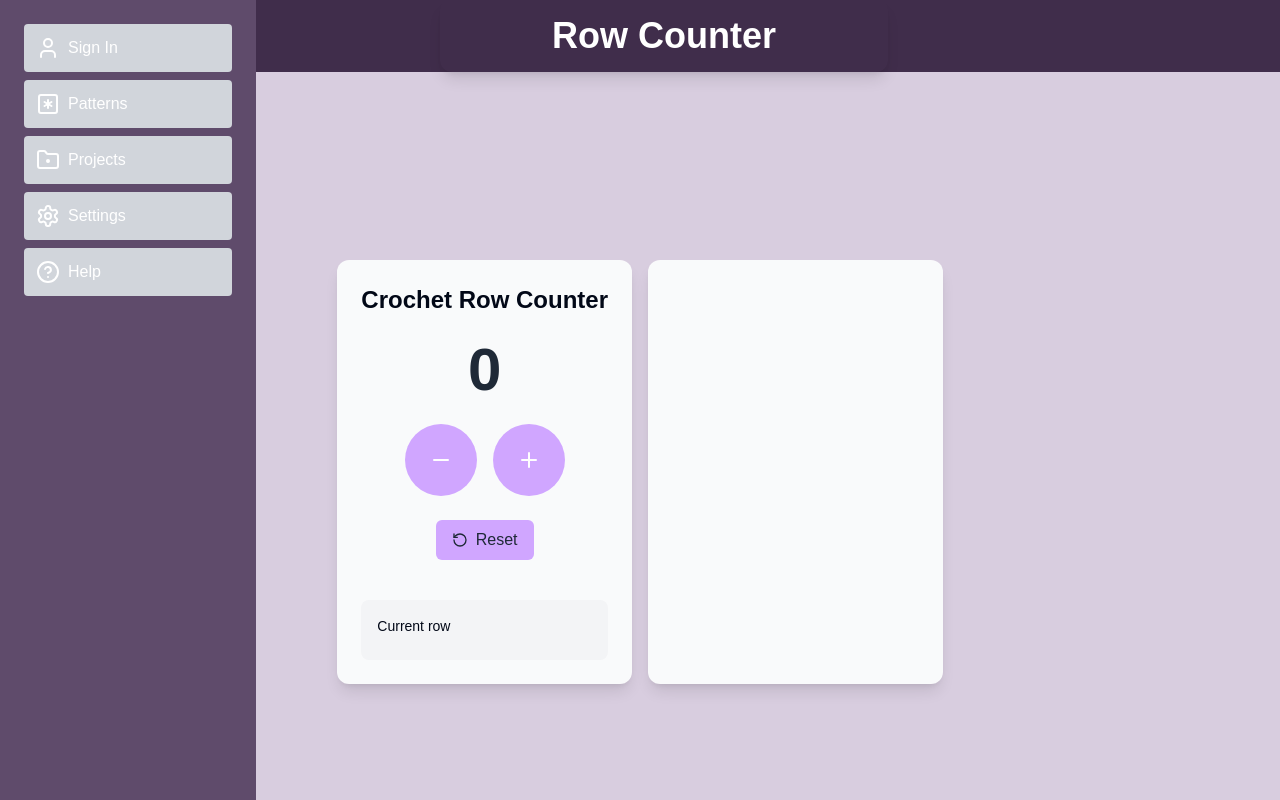
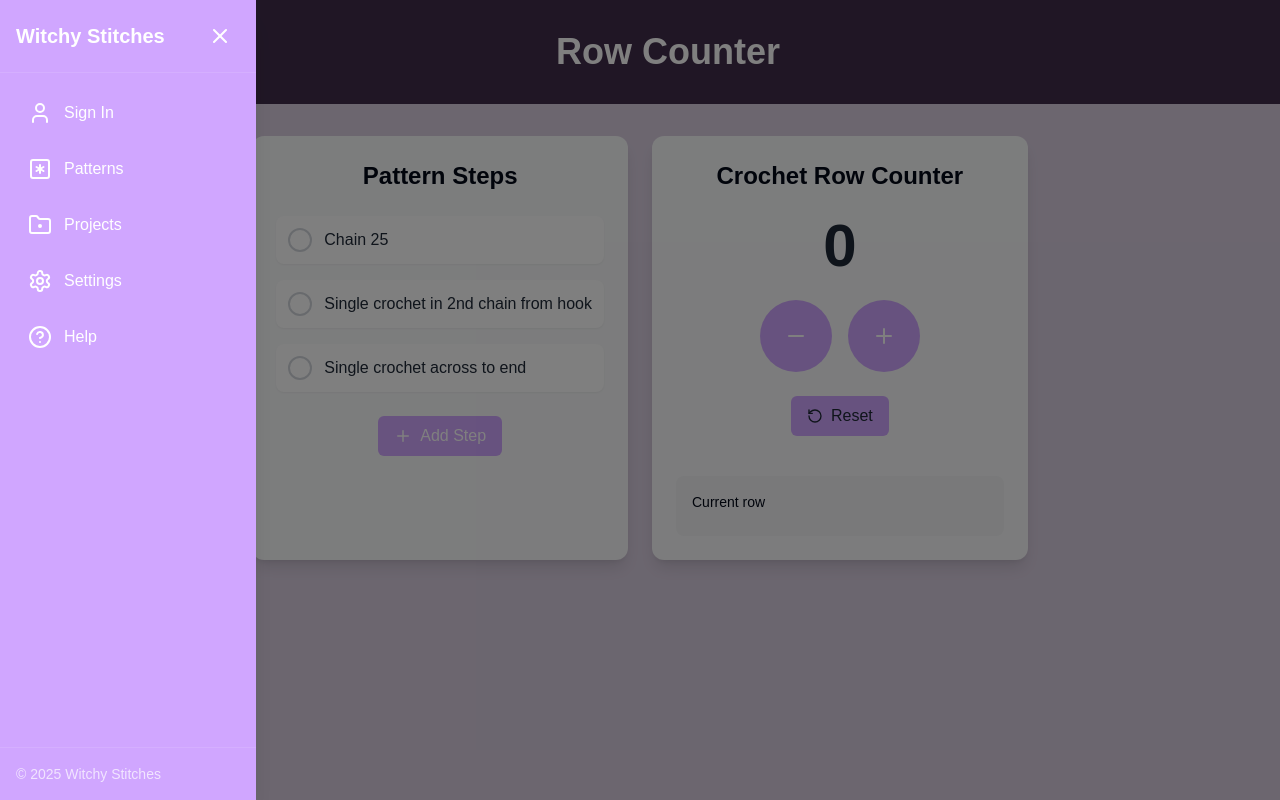
Before and after one commit to Eveft03/Row-Counter, a Next.js app: page / in a window 1280 px wide. Both pictures are taken after a click on the button 24 px from the left and 36 px from the top of the page. Built offline with nearby package versions, Linux system fonts and the light colour scheme.

Commit message:
refactor layout and Navbar component, enhance pattern steps with add and toggle functionality

```diff
--- a/src/app/layout.tsx
+++ b/src/app/layout.tsx
@@ -28,7 +28,7 @@ export default function RootLayout({
       <body
         className={`${geistSans.variable} ${geistMono.variable} antialiased`}
       >
-        <main className="h-screen w-screen bg-mycolor-light-bg overflow-hidden">
+        <main className="h-screen w-screen bg-mycolor-light-bg">
           <Header />
           {children}
         </main>
--- a/src/app/page.tsx
+++ b/src/app/page.tsx
@@ -1,13 +1,12 @@
 import Counter from "@/components/counter";
-import { Menu } from "@/components/menu";
 import { Steps } from "@/components/patternSteps";
 
 export default function Home() {
   return (
-    <main className="h-screen w-screen bg-mycolor-light-bg flex items-center justify-center overflow-hidden">
-      <div className="p-0 m-0 grid grid-cols-2 gap-4">
+    <main className=" my-8 w-screen bg-mycolor-light-bg flex items-center justify-center ">
+      <div className=" max-w-7xl mx-auto grid grid-cols-1 md:grid-cols-2 gap-6">
+        <Steps />
         <Counter />
-        <Steps />
       </div>
     </main>
   );
--- a/src/components/header.tsx
+++ b/src/components/header.tsx
@@ -8,18 +8,19 @@ export default function Header() {
   const [isNavbarOpen, setIsNavbarOpen] = useState(false);
 
   return (
-    <div className="bg-mycolor-light-display-bg flex flex-row">
+    <div className="bg-mycolor-light-display-bg w-full flex justify-between items-center p-4">
       <button
-        className="p-3 text-white"
-        onClick={() => setIsNavbarOpen(!isNavbarOpen)}
+        className="p-4 text-white rounded-lg hover:bg-mycolor-light-button-hover transition-colors duration-200 flex-none"
+        onClick={() => setIsNavbarOpen(true)}
       >
         <DiamondMinus size={24} />
       </button>
+
       <Navbar isOpen={isNavbarOpen} onClose={() => setIsNavbarOpen(false)} />
 
-      <header className="w-full max-w-md mx-auto rounded-xl shadow-lg overflow-hidden">
+      <header className="w-full max-w-md mx-auto overflow-hidden">
         <div className="flex justify-between items-center p-4">
-          <h1 className="text-4xl font-bold text-center text-white flex align-center justify-center rounded-xl w-full">
+          <h1 className="text-4xl font-bold text-center text-white flex align-center justify-center w-full">
             Row Counter
           </h1>
         </div>
--- a/src/components/navbar.tsx
+++ b/src/components/navbar.tsx
@@ -7,7 +7,7 @@ import {
   CircleHelp,
   FolderDot,
   Settings,
-  DiamondMinus,
+  X
 } from "lucide-react";
 
 interface NavbarProps {
@@ -44,24 +44,27 @@ export default function Navbar({ isOpen, onClose }: NavbarProps) {
     },
   ];
 
-  function handleEscKeyPress(e: KeyboardEvent) {
-    if (e.key === "Escape" && isOpen) {
-      onClose();
-    }
-  }
-
-  function handleClickOut(e: MouseEvent) {
-    const navbarElement = document.querySelector(".navbar");
-    if (navbarElement && !navbarElement.contains(e.target as Node) && isOpen) {
-      onClose();
-    }
-  }
-  function handleEffect() {
+  useEffect(() => {
+    // Handle body overflow to prevent scrolling when sidebar is open
     if (isOpen) {
       document.body.style.setProperty("overflow", "hidden");
     } else {
       document.body.style.removeProperty("overflow");
     }
+
+    // Event handlers for escape key and clicking outside
+    const handleEscKeyPress = (e: KeyboardEvent) => {
+      if (e.key === "Escape" && isOpen) {
+        onClose();
+      }
+    };
+
+    const handleClickOut = (e: MouseEvent) => {
+      const navbarElement = document.querySelector(".navbar");
+      if (navbarElement && !navbarElement.contains(e.target as Node) && isOpen) {
+        onClose();
+      }
+    };
 
     document.addEventListener("keydown", handleEscKeyPress);
     document.addEventListener("click", handleClickOut);
@@ -70,31 +73,58 @@ export default function Navbar({ isOpen, onClose }: NavbarProps) {
       document.removeEventListener("keydown", handleEscKeyPress);
       document.removeEventListener("click", handleClickOut);
     };
-  }
-
-  useEffect(handleEffect, [isOpen]);
+  }, [isOpen, onClose]);
 
   return (
+    <>
+      {/* Overlay - visible only when sidebar is open */}
+      {isOpen && (
         <div
-      className={`navbar fixed top-0 left-0 h-full bg-mycolor-light-button-hover text-white z-10 transition-transform transform ${
+          className="fixed inset-0 bg-black bg-opacity-50 z-10 transition-opacity duration-300"
+          onClick={onClose}
+          aria-hidden="true"
+        />
+      )}
+
+      {/* Sidebar */}
+      <div
+        className={`navbar fixed top-0 left-0 h-full bg-mycolor-light-button-bg text-white z-20 transition-transform duration-300 ease-in-out transform shadow-xl ${
           isOpen ? "translate-x-0" : "-translate-x-full"
         }`}
       >
-      {/* <button className="p-3 self-end text-white" onClick={onClose}>
-          <DiamondMinus size={24}  />
-        </button> */}
-      <nav className="flex flex-col w-64 p-6">
-        {NavItems.map(({ icon, title }, index) => (
+        <nav className="flex flex-col w-64 h-full">
+          {/* Header with close button */}
+          <div className="flex justify-between items-center p-4 border-b border-white/10">
+            <h2 className="text-xl font-bold">Witchy Stitches</h2>
             <button
+              className="p-2 rounded-full hover:bg-white/10 transition-colors duration-200"
+              onClick={onClose}
+              aria-label="Close sidebar"
+            >
+              <X size={24} />
+            </button>
+          </div>
+
+          {/* Navigation items */}
+          <div className="p-4 flex-1 overflow-y-auto">
+            {NavItems.map(({ icon, title, link }, index) => (
+              <a
                 key={index}
-            title={title}
-            className="flex items-center p-3 font-medium text-center bg-gray-300 rounded hover:bg-gray-400 focus:outline-none focus:bg-gray-400 mb-2"
+                href={link}
+                className="flex items-center p-3 mb-2 font-medium rounded-lg hover:bg-mycolor-light-button-hover transition-colors duration-200"
               >
-            <span className="mr-2">{icon}</span>
+                <span className="mr-3">{icon}</span>
                 <span>{title}</span>
-          </button>
+              </a>
             ))}
+          </div>
+
+          {/* Footer */}
+          <div className="p-4 border-t border-white/10">
+            <p className="text-sm text-white/70">© 2025 Witchy Stitches</p>
+          </div>
         </nav>
       </div>
+    </>
   );
 }
--- a/src/components/patternSteps.tsx
+++ b/src/components/patternSteps.tsx
@@ -1,14 +1,73 @@
 "use client";
 
-import React, { useState } from 'react';
-import { Plus, Minus, RotateCcw } from 'lucide-react';
+import React, { useState } from "react";
+import { Plus, Check } from "lucide-react";
 
+export function Steps() {
+  const [steps, setSteps] = useState([
+    { id: 1, text: "Chain 25", completed: false },
+    { id: 2, text: "Single crochet in 2nd chain from hook", completed: false },
+    { id: 3, text: "Single crochet across to end", completed: false },
+  ]);
 
-export function Steps(){
-    return (
+  const toggleStep = (id: number) => {
+    setSteps(
+      steps.map((step) =>
+        step.id === id ? { ...step, completed: !step.completed } : step
+      )
+    );
+  };
+
+  const addStep = () => {
+    const newId =
+      steps.length > 0 ? Math.max(...steps.map((s) => s.id)) + 1 : 1;
+    setSteps([...steps, { id: newId, text: "New step", completed: false }]);
+  };
+
+  return (
     <div className="w-full max-w-md mx-auto bg-gray-50 rounded-xl shadow-lg overflow-hidden">
+      <div className="p-6">
+        <h2 className="text-center text-2xl font-bold mb-6">Pattern Steps</h2>
 
+        <div className="space-y-4">
+          {steps.map((step) => (
+            <div
+              key={step.id}
+              className="flex items-center p-3 bg-white rounded-lg shadow-sm"
+            >
+              <button
+                onClick={() => toggleStep(step.id)}
+                className={`flex-shrink-0 w-6 h-6 rounded-full mr-3 flex items-center justify-center ${
+                  step.completed
+                    ? "bg-mycolor-light-button-bg text-white"
+                    : "border-2 border-gray-300"
+                }`}
+              >
+                {step.completed && <Check size={14} />}
+              </button>
+              <span
+                className={`flex-grow ${
+                  step.completed
+                    ? "line-through text-gray-500"
+                    : "text-gray-800"
+                }`}
+              >
+                {step.text}
+              </span>
+            </div>
+          ))}
+        </div>
+
+        <div className="mt-6 flex justify-center">
+          <button
+            onClick={addStep}
+            className="flex items-center gap-2 px-4 py-2 text-white bg-mycolor-light-button-bg hover:bg-mycolor-light-button-hover rounded-md transition-colors duration-200"
+          >
+            <Plus size={18} />
+            Add Step
+          </button>
+        </div>
+      </div>
     </div>
-
-);
+  );
 }
```
Lines whose indentation alone changed are shown as unchanged.
